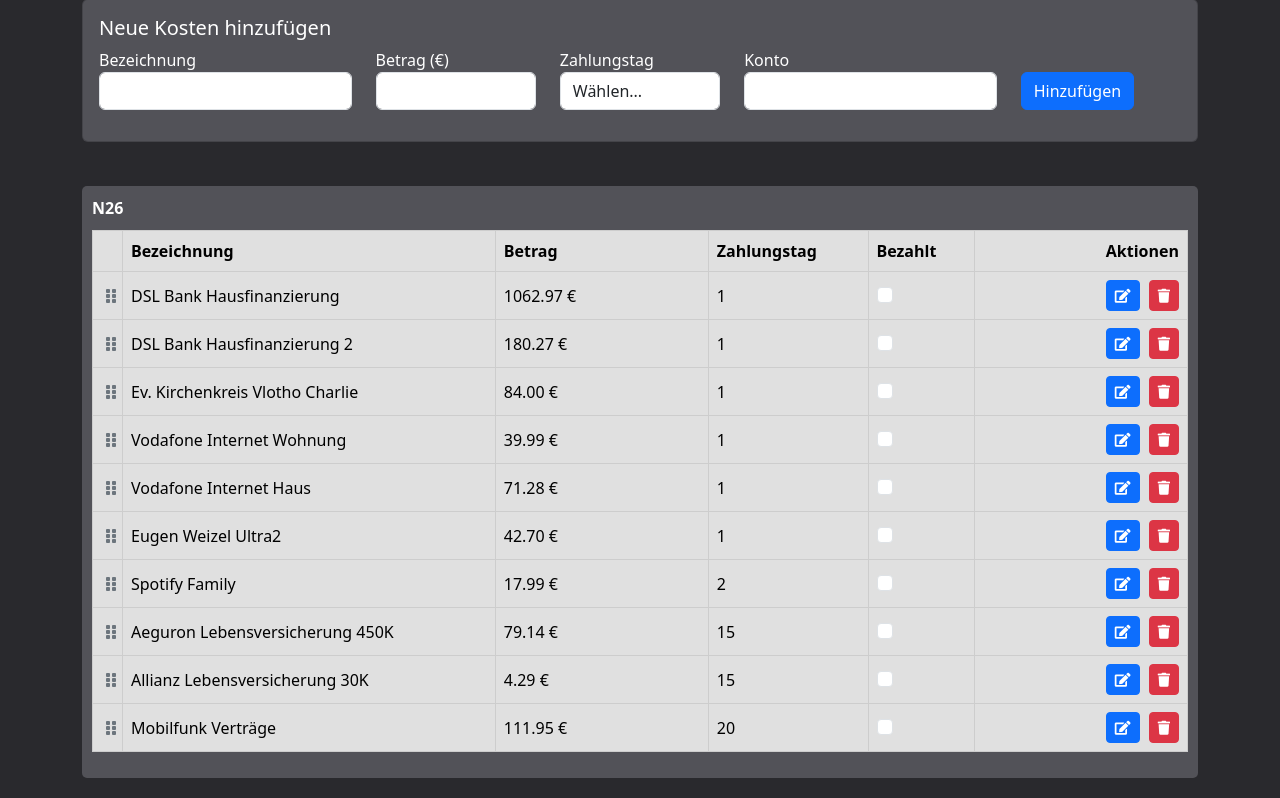
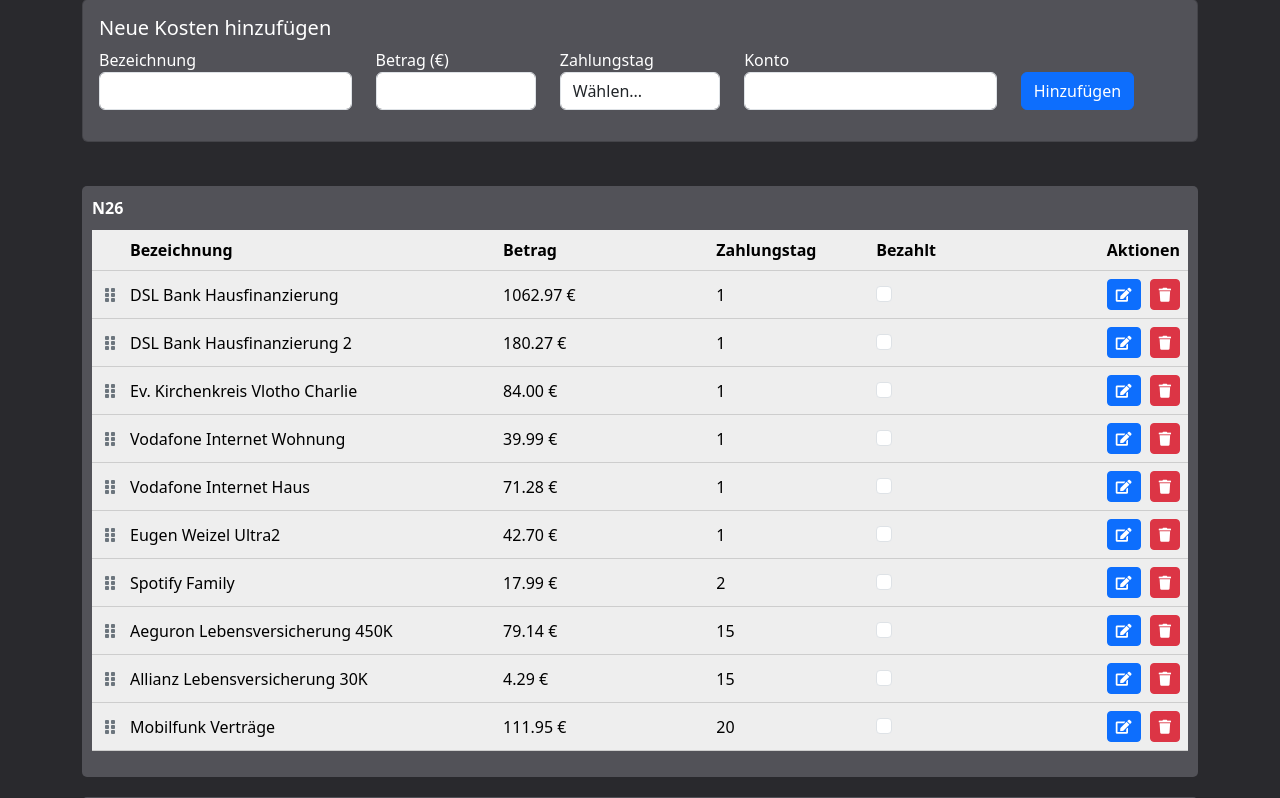
Before and after one commit to NovaRecords/Verwalco, a Flask app: page / in a window 1280 px wide. Shown: the part 127-925 px from the top of the page. Run offline with Flask 3, Linux system fonts and the light colour scheme; data comes from the database, SQL or seed files in the repository.

Commit message:
Update style.css

```diff
--- a/static/css/style.css
+++ b/static/css/style.css
@@ -30,8 +30,8 @@
 .table th, .table td {
     padding: 8px;
     vertical-align: middle;
-    background-color: #e0e0e0;
-    border: solid 1px #cdcdcd;
+    background-color: #eeeeee;
+    border-bottom: solid 1px #cdcdcd;
 }
 .col-bezeichnung { width: 35%; }
 .col-betrag { width: 20%; }
```
